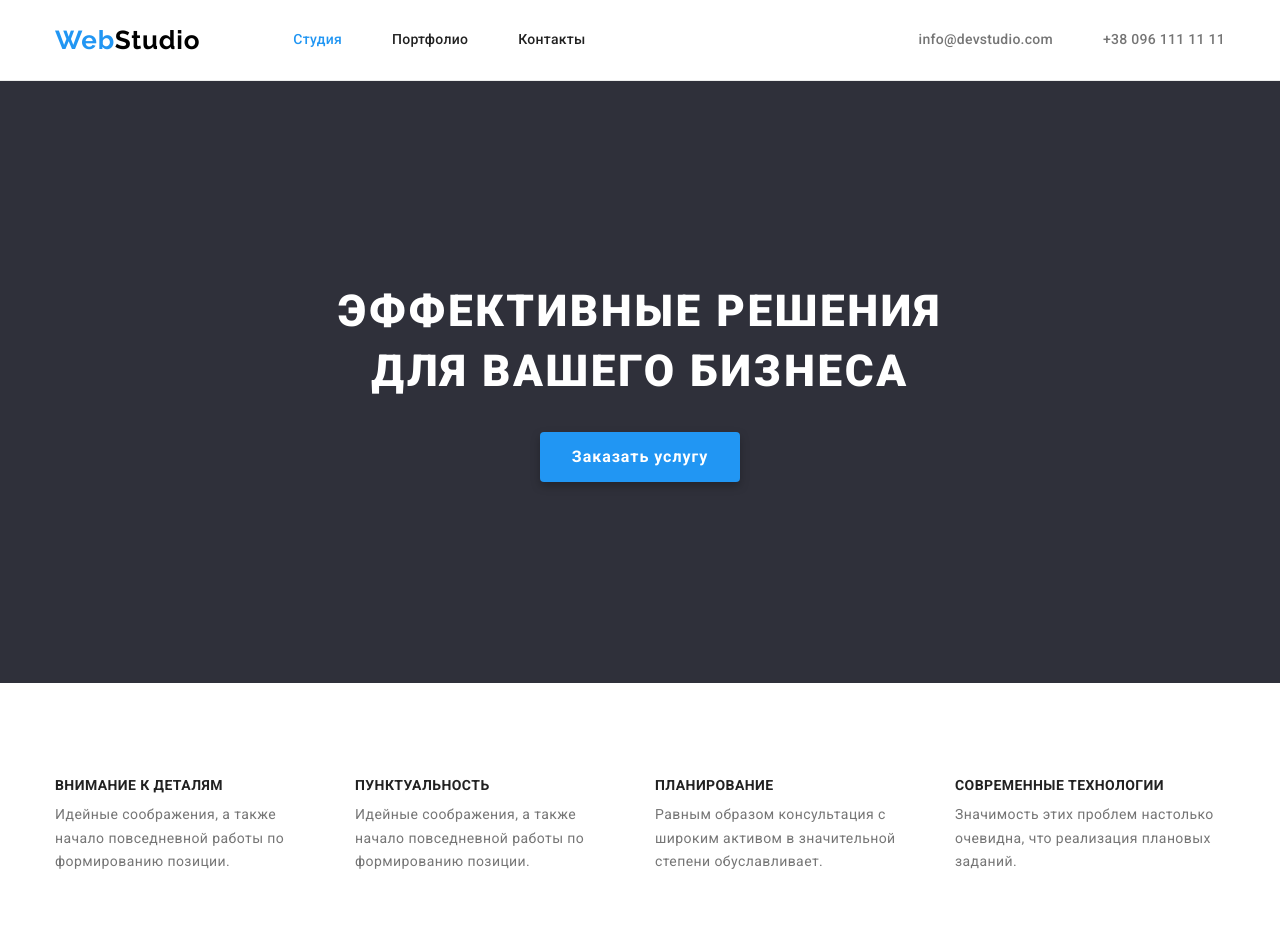
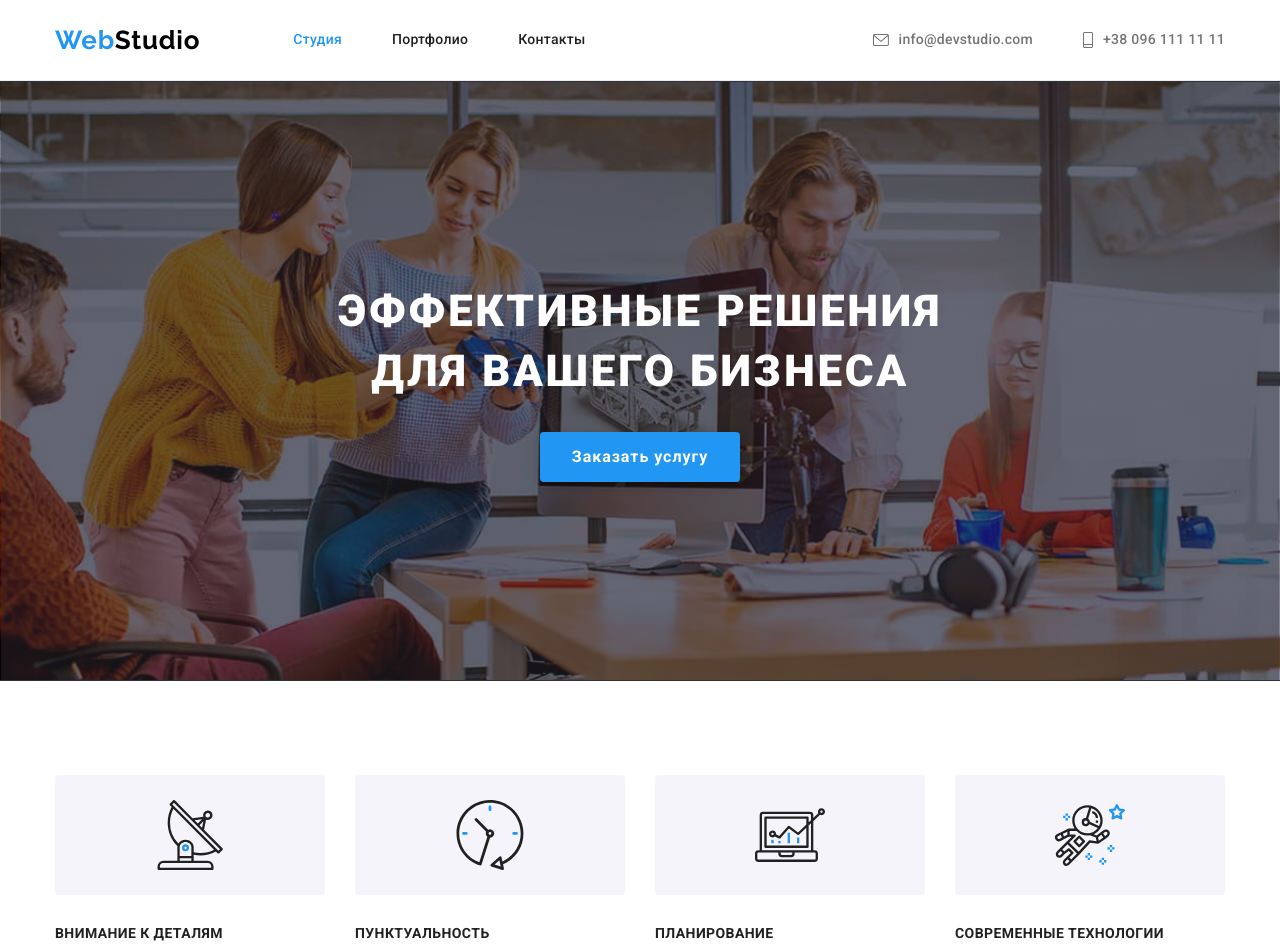
Before and after one commit to Vladlina/goit-markup-hw-04, a plain HTML site: page index.html in a window 1280 px wide. Shown: the top 948 px of the page. Drawn offline with nearby package versions, Linux system fonts and the light colour scheme.

Commit message:
add sprites and proceed

```diff
--- a/css/styles.css
+++ b/css/styles.css
@@ -156,17 +156,36 @@ address {
 }
 
 .mail-phone-info:hover,
-.mail-phone-info:focus {
+.mail-phone-info:focus,
+.envelope:hover,
+.envelope:focus {
   color: var(--accent-color);
 }
 
 .header-contact-info-link {
-  display: block;
+  display: flex;
   font-weight: 500;
   font-size: 14px;
   line-height: 1.14;
   letter-spacing: 0.02em;
   color: var(--first-text-color);
+  align-items: center;
+  padding-top: 32px;
+  padding-bottom: 32px;
+}
+
+/* .header-contact-info-link::before {
+  content: "";
+  width: 16px;
+  height: 12px;
+  background-color: tomato;
+} */
+
+.envelope,
+.smartphone {
+  margin-right: 10px;
+
+  fill: currentColor;
 }
 
 .header-logo {
@@ -185,8 +204,21 @@ address {
   padding-top: 200px;
   padding-bottom: 200px;
   border: 1px solid transparent;
+  background-color: var(--second-bg-color);
 
-  background-color: var(--second-bg-color);
+  background-image: linear-gradient(
+      to right,
+      rgba(47, 48, 58, 0.4),
+      rgba(47, 48, 58, 0.4)
+    ),
+    url(../images/overlay.jpg);
+  height: 600px;
+  max-width: 1600px;
+  margin-left: auto;
+  margin-right: auto;
+  background-repeat: no-repeat;
+  background-position: center;
+  background-size: cover;
 }
 
 .hero-header {
@@ -252,6 +284,25 @@ address {
 
 .special-qualities-item:last-child {
   margin-right: 0px;
+}
+
+.special-qualities-area {
+  display: flex;
+  width: 100%;
+  min-height: 120px;
+  background-color: var(--third-bg-color);
+  margin-bottom: 30px;
+  align-items: center;
+  border-radius: 4px;
+}
+
+.satellite,
+.clock,
+.diagram,
+.astronaut {
+  display: block;
+  margin-left: auto;
+  margin-right: auto;
 }
 
 .special-qualities-header {
@@ -430,6 +481,8 @@ address {
 .active {
   color: var(--current-white-color);
   background-color: var(--accent-color);
+  box-shadow: 0px 3px 1px rgba(0, 0, 0, 0.1), 0px 1px 2px rgba(0, 0, 0, 0.08),
+    0px 2px 2px rgba(0, 0, 0, 0.12);
 }
 
 /* ------------------------------- Cards ---------------------------------*/
@@ -473,6 +526,12 @@ address {
   margin-bottom: 0;
 }
 
+.cards-item:hover,
+.cards-item:focus {
+  box-shadow: 0px 1px 1px rgba(0, 0, 0, 0.12), 0px 4px 4px rgba(0, 0, 0, 0.06),
+    1px 4px 6px rgba(0, 0, 0, 0.16);
+}
+
 .card-data {
   padding: 20px 24px;
   text-align: left;
--- a/index.html
+++ b/index.html
@@ -26,10 +26,18 @@
             </nav>
 
             <ul class="header-contact-info list">
-                <li class="header-contact-info-item"><a class="header-contact-info-link link"
-                        href="mailto:info@devstudio.com">info@devstudio.com</a></li>
-                <li class="header-contact-info-item"><a class="header-contact-info-link link" href="tel:+380961111111">+38 096 111
-                        11 11</a></li>
+                <li class="header-contact-info-item"><a class="header-contact-info-link link" href="mailto:info@devstudio.com">
+                    <svg class="envelope" width="16" height="12">
+                        <use href="./images/symbol-defs.svg#envelope"></use>
+                    </svg>
+                        info@devstudio.com</a>
+                </li>
+                <li class="header-contact-info-item"><a class="header-contact-info-link link" href="tel:+380961111111">
+                    <svg class="envelope" width="10" height="16">
+                        <use href="./images/symbol-defs.svg#smartphone"></use>
+                    </svg>
+                    +38 096 111 11 11</a>
+                </li>
             </ul>
         </div>
 
@@ -55,21 +63,41 @@
                     <h2 class="visually-hidden">Особенности</h2>
                     <ul class="special-qualities-list list">
                         <li class="special-qualities-item">
+                            <div class="special-qualities-area">
+                                <svg class="satellite" width="70" height="70">
+                                    <use href="./images/symbol-defs.svg#satellite"></use>
+                                </svg>
+                            </div>
                             <h3 class="special-qualities-header">Внимание к деталям</h3>
                             <p class="special-qualities-info">Идейные соображения, а также начало повседневной работы по формированию
                                 позиции.</p>
                         </li>
                         <li class="special-qualities-item">
+                            <div class="special-qualities-area">
+                                <svg class="clock" width="70" height="70">
+                                    <use href="./images/symbol-defs.svg#clock"></use>
+                                </svg>
+                            </div>
                             <h3 class="special-qualities-header">Пунктуальность</h3>
                             <p class="special-qualities-info">Идейные соображения, а также начало повседневной работы по формированию
                                 позиции.</p>
                         </li>
                         <li class="special-qualities-item">
+                            <div class="special-qualities-area">
+                                <svg class="diagram" width="70" height="70">
+                                    <use href="./images/symbol-defs.svg#diagram"></use>
+                                </svg>
+                            </div>
                             <h3 class="special-qualities-header">Планирование</h3>
                             <p class="special-qualities-info">Равным образом консультация с широким активом в значительной степени
                                 обуславливает.</p>
                         </li>
                         <li class="special-qualities-item">
+                            <div class="special-qualities-area">
+                                <svg class="astronaut" width="70" height="70">
+                                    <use href="./images/symbol-defs.svg#astronaut"></use>
+                                </svg>
+                            </div>
                             <h3 class="special-qualities-header">Современные технологии</h3>
                             <p class="special-qualities-info">Значимость этих проблем настолько очевидна, что реализация плановых заданий.
                             </p>
```
Also changed, not shown: portfolio.html (+12 -4 lines), images/overlay.jpg (added), images/symbol-defs.svg (added), images/symbol-defs1.svg (added).
